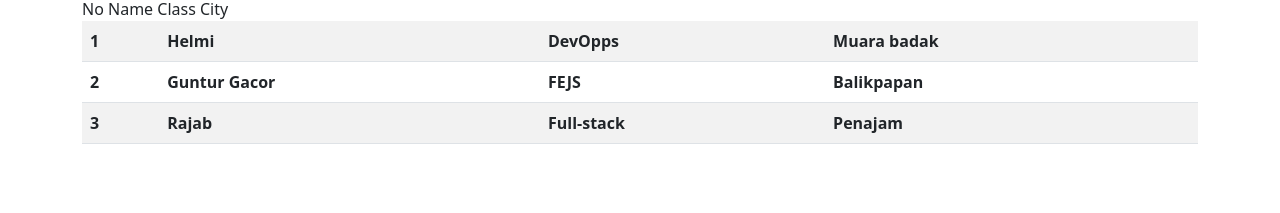
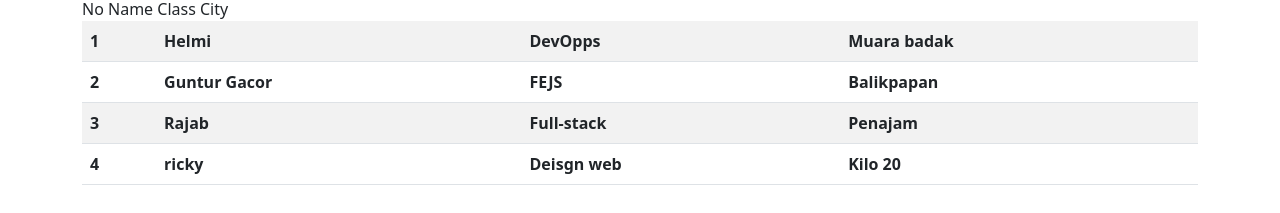
Before and after one commit to ArwinMarinta/Hello-Git, a plain HTML site: page index.html in a window 1280 px wide. Shown: the part 155-368 px from the top of the page. Drawn offline with nearby package versions, Linux system fonts and the light colour scheme.

Commit message:
add people

```diff
--- a/index.html
+++ b/index.html
@@ -135,6 +135,12 @@
             <th>Full-stack</th>
             <th>Penajam</th>
           </tr>
+          <tr>
+            <th>4</th>
+            <th>ricky</th>
+            <th>Deisgn web</th>
+            <th>Kilo 20</th>
+          </tr>
         </body>
       </table>
     </div>
```
